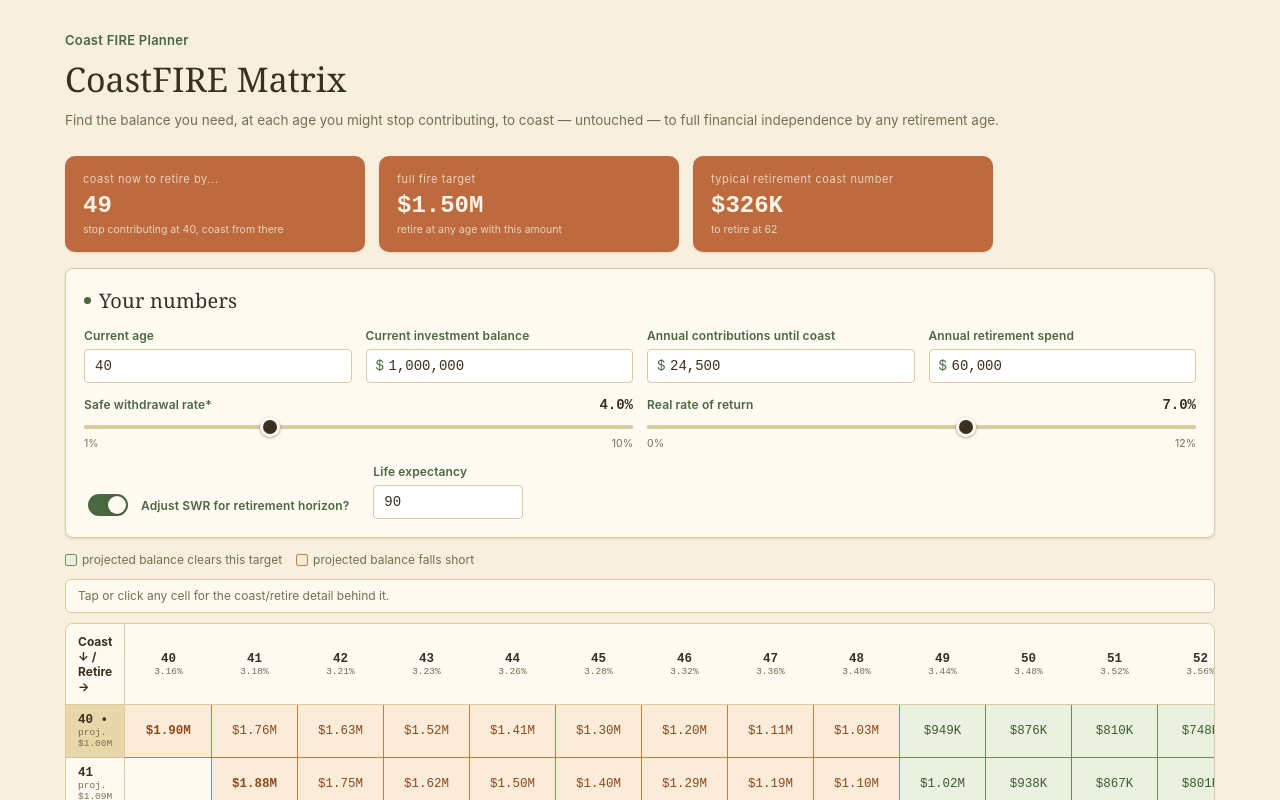
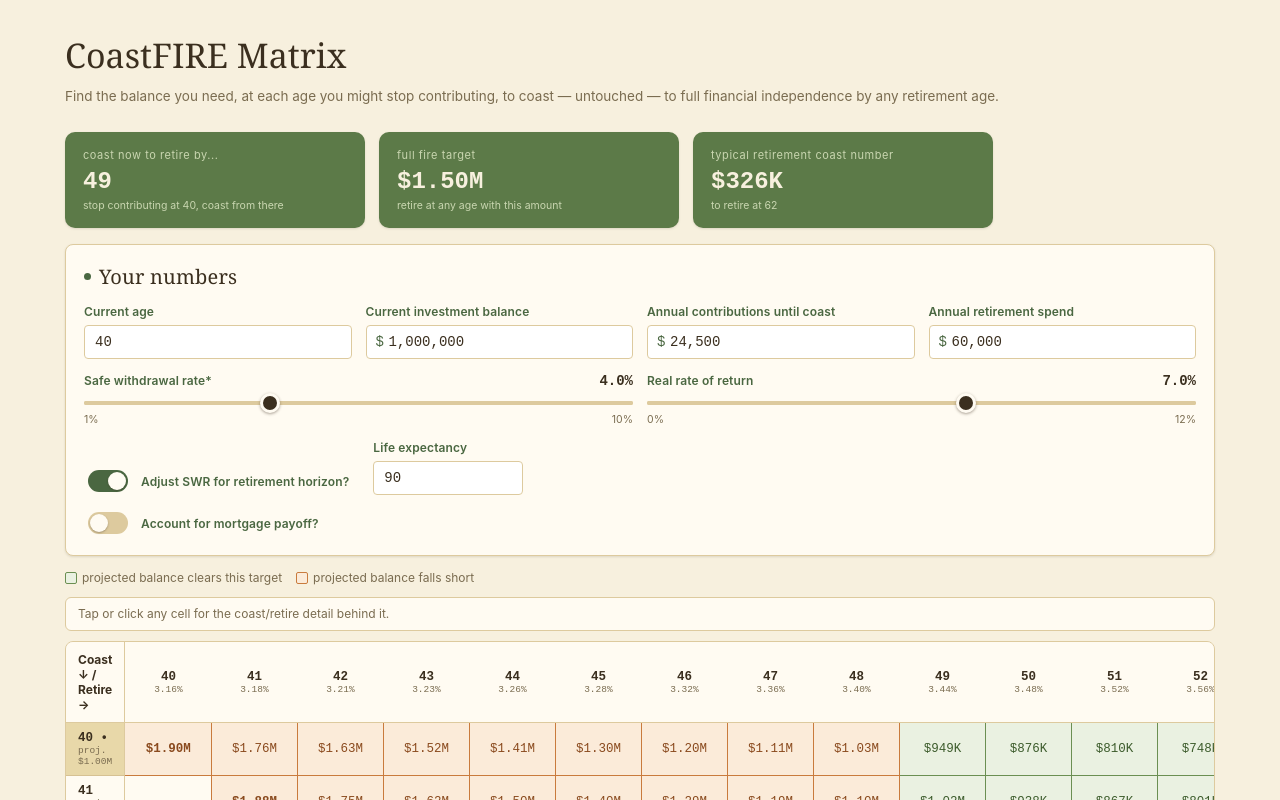
Before and after one commit to elmedico27/coastfire, a React (Vite) app: page / in a window 1280 px wide. Shown: the top 800 px of the page. Built offline with nearby package versions, Linux system fonts and the light colour scheme.

Commit message:
Mortgage update
Added functionality that allows for mortgage payoff, and therefore a drop in annual spending at some point in the future

Also re-colored the stat cards to green

```diff
--- a/src/CoastFireMatrix.jsx
+++ b/src/CoastFireMatrix.jsx
@@ -50,6 +50,15 @@ function fvContributions(annual, years, r) {
   return annual * ((Math.pow(1 + r, years) - 1) / r);
 }
 
+// Present value (at the start of `years`) of a flat annual amount needed only for `years`,
+// ordinary annuity. Used for the mortgage payment: it's not a perpetual SWR draw, just a
+// finite bridge from a given target age until the mortgage is paid off.
+function pvAnnuity(annual, years, r) {
+  if (years <= 0) return 0;
+  if (r === 0) return annual * years;
+  return annual * ((1 - Math.pow(1 + r, -years)) / r);
+}
+
 // ---- Fonts: mono for anything numeric/tabular, sans for prose/UI chrome ----
 const FONT_MONO = "'IBM Plex Mono', 'Courier New', monospace";
 const FONT_SANS = "-apple-system, BlinkMacSystemFont, 'Segoe UI', Roboto, Helvetica, Arial, sans-serif";
@@ -80,9 +89,9 @@ const COLOR = {
 
 // ---- Stat card accent (this is where the "pop" lives) ----
 const CARD = {
-  bg: '#BD6A3E',   // terracotta
-  text: '#FBF3E7',
-  label: '#EAD2BC',
+  bg: '#5C7A48',   // moss green
+  text: '#F7F0DE',
+  label: '#C9D6B0',
 };
 
 const shadowSm = '0 1px 3px rgba(59,47,31,0.08), 0 1px 2px rgba(59,47,31,0.06)';
@@ -213,6 +222,12 @@ export default function CoastFireMatrix() {
   const [annualContribution, setAnnualContribution] = useState(24500);
   const [contributionDraft, setContributionDraft] = useState('24,500');
 
+  const [mortgagePayoff, setMortgagePayoff] = useState(false);
+  const [monthlyMortgage, setMonthlyMortgage] = useState(2000);
+  const [monthlyMortgageDraft, setMonthlyMortgageDraft] = useState('2,000');
+  const [payoffAge, setPayoffAge] = useState(55);
+  const [payoffAgeDraft, setPayoffAgeDraft] = useState('55');
+
   // Row/column hover highlight + tap-to-reveal cell detail (works for mouse hover and touch tap alike)
   const [hoverCoast, setHoverCoast] = useState(null);
   const [hoverTarget, setHoverTarget] = useState(null);
@@ -232,6 +247,7 @@ export default function CoastFireMatrix() {
   // the SWR anchor using life expectancy; when off, the SWR anchor is applied flat.
   const fiByTarget = useMemo(() => {
     const map = {};
+    const r = rate / 100;
     targetAges.forEach((targetAge) => {
       let effSwr;
       let horizon = null;
@@ -242,10 +258,13 @@ export default function CoastFireMatrix() {
       } else {
         effSwr = swr / 100;
       }
-      map[targetAge] = { horizon, effSwr, fi: spending / effSwr };
+      const floorFi = spending / effSwr;
+      const bridgeYears = mortgagePayoff ? Math.max(payoffAge - targetAge, 0) : 0;
+      const bridgeFi = bridgeYears > 0 ? pvAnnuity(monthlyMortgage * 12, bridgeYears, r) : 0;
+      map[targetAge] = { horizon, effSwr, fi: floorFi + bridgeFi };
     });
     return map;
-  }, [targetAges, spending, swr, horizonAdjust, lifeExpectancy]);
+  }, [targetAges, spending, swr, horizonAdjust, lifeExpectancy, mortgagePayoff, monthlyMortgage, payoffAge, rate]);
 
   const grid = useMemo(() => {
     const r = rate / 100;
@@ -278,7 +297,7 @@ export default function CoastFireMatrix() {
   }, [coastAges, currentAge, rate, balance, annualContribution]);
 
   // ---- Summary stat cards ----
-  const anchorFi = spending / (swr / 100);
+  const anchorFi = (spending + (mortgagePayoff ? monthlyMortgage * 12 : 0)) / (swr / 100);
 
   // 1. Earliest target age, coasting from right now, that's already cleared.
   const coastNowAge = useMemo(() => {
@@ -337,6 +356,20 @@ export default function CoastFireMatrix() {
     const clean = isNaN(parsed) ? lifeExpectancy : clamp(parsed, 70, 105);
     setLifeExpectancy(clean);
     setLifeExpectancyDraft(String(clean));
+  };
+
+  const handleMonthlyMortgageBlur = () => {
+    const parsed = parseFloat(monthlyMortgageDraft.replace(/[^0-9.]/g, ''));
+    const clean = isNaN(parsed) ? monthlyMortgage : Math.max(0, parsed);
+    setMonthlyMortgage(clean);
+    setMonthlyMortgageDraft(fmtInput(clean));
+  };
+
+  const handlePayoffAgeBlur = () => {
+    const parsed = parseInt(payoffAgeDraft, 10);
+    const clean = isNaN(parsed) ? payoffAge : clamp(parsed, 18, 100);
+    setPayoffAge(clean);
+    setPayoffAgeDraft(String(clean));
   };
 
   const inputStyle = {
@@ -403,9 +436,6 @@ export default function CoastFireMatrix() {
       <style>{SLIDER_CSS}</style>
       <div style={{ maxWidth: 1150, margin: '0 auto' }}>
         <div style={{ marginBottom: 26 }}>
-          <div style={{ fontSize: 13, letterSpacing: '0.02em', color: COLOR.label, marginBottom: 8, fontWeight: 600 }}>
-            Coast FIRE Planner
-          </div>
           <h1 style={{ fontFamily: "'Newsreader', Georgia, serif", fontWeight: 500, fontSize: 34, margin: '0 0 8px', color: COLOR.heading }}>
             CoastFIRE Matrix
           </h1>
@@ -522,7 +552,9 @@ export default function CoastFireMatrix() {
             </div>
 
             <div>
-              <label htmlFor="input-spending" style={labelStyle}>Annual retirement spend</label>
+              <label htmlFor="input-spending" style={labelStyle}>
+                {mortgagePayoff ? 'Annual retirement spend (excl. mortgage)' : 'Annual retirement spend'}
+              </label>
               <div style={{ position: 'relative' }}>
                 <span style={dollarPrefixStyle}>$</span>
                 <input
@@ -595,6 +627,60 @@ export default function CoastFireMatrix() {
                   onKeyDown={(e) => e.key === 'Enter' && e.currentTarget.blur()}
                 />
               </div>
+            )}
+          </div>
+
+          <div style={{
+            display: 'flex',
+            flexWrap: 'wrap',
+            alignItems: 'flex-end',
+            gap: 24,
+            marginTop: 14,
+          }}>
+            <div style={{ display: 'flex', alignItems: 'center', gap: 10 }}>
+              <input
+                type="checkbox"
+                className="cfm-toggle"
+                id="mortgage-toggle"
+                checked={mortgagePayoff}
+                onChange={(e) => setMortgagePayoff(e.target.checked)}
+              />
+              <label htmlFor="mortgage-toggle" style={{ ...labelStyle, marginBottom: 0, cursor: 'pointer' }}>
+                Account for mortgage payoff?
+              </label>
+            </div>
+
+            {mortgagePayoff && (
+              <>
+                <div style={{ minWidth: 150 }}>
+                  <label htmlFor="input-monthly-mortgage" style={labelStyle}>Monthly mortgage payment</label>
+                  <div style={{ position: 'relative' }}>
+                    <span style={dollarPrefixStyle}>$</span>
+                    <input
+                      id="input-monthly-mortgage"
+                      style={{ ...inputStyle, paddingLeft: 22 }}
+                      value={monthlyMortgageDraft}
+                      onChange={(e) => setMonthlyMortgageDraft(e.target.value)}
+                      onBlur={handleMonthlyMortgageBlur}
+                      onKeyDown={(e) => e.key === 'Enter' && e.currentTarget.blur()}
+                      inputMode="numeric"
+                    />
+                  </div>
+                </div>
+
+                <div style={{ minWidth: 150 }}>
+                  <label htmlFor="input-payoff-age" style={labelStyle}>Age at payoff</label>
+                  <input
+                    id="input-payoff-age"
+                    style={inputStyle}
+                    type="number" min="18" max="100"
+                    value={payoffAgeDraft}
+                    onChange={(e) => setPayoffAgeDraft(e.target.value)}
+                    onBlur={handlePayoffAgeBlur}
+                    onKeyDown={(e) => e.key === 'Enter' && e.currentTarget.blur()}
+                  />
+                </div>
+              </>
             )}
           </div>
         </div>
@@ -739,6 +825,11 @@ export default function CoastFireMatrix() {
                 <>*Safe withdrawal rate — horizon adjustment is off, so your safe withdrawal rate is applied flat across every retirement age, with no correction for how long that specific retirement needs the money to last.</>
               )}
             </li>
+            {mortgagePayoff && (
+              <li style={{ marginBottom: 6 }}>
+                Mortgage payoff — the FI number for each retirement age adds a temporary bridge on top of your (excl. mortgage) spend: your monthly payment, annualized, funded only from that retirement age until age {payoffAge}. This isn't drawn at your safe withdrawal rate — it's a fixed-length obligation, discounted at your real rate of return, so it needs less than the sustainability math would ask a perpetual draw to hold. Retirement ages at or past {payoffAge} carry no bridge at all, since the mortgage is already gone.
+              </li>
+            )}
             <li style={{ marginBottom: 6 }}>
               The stat cards above are quick reference points — the matrix below is the full picture across every coast age / retire age combination.
             </li>
```
